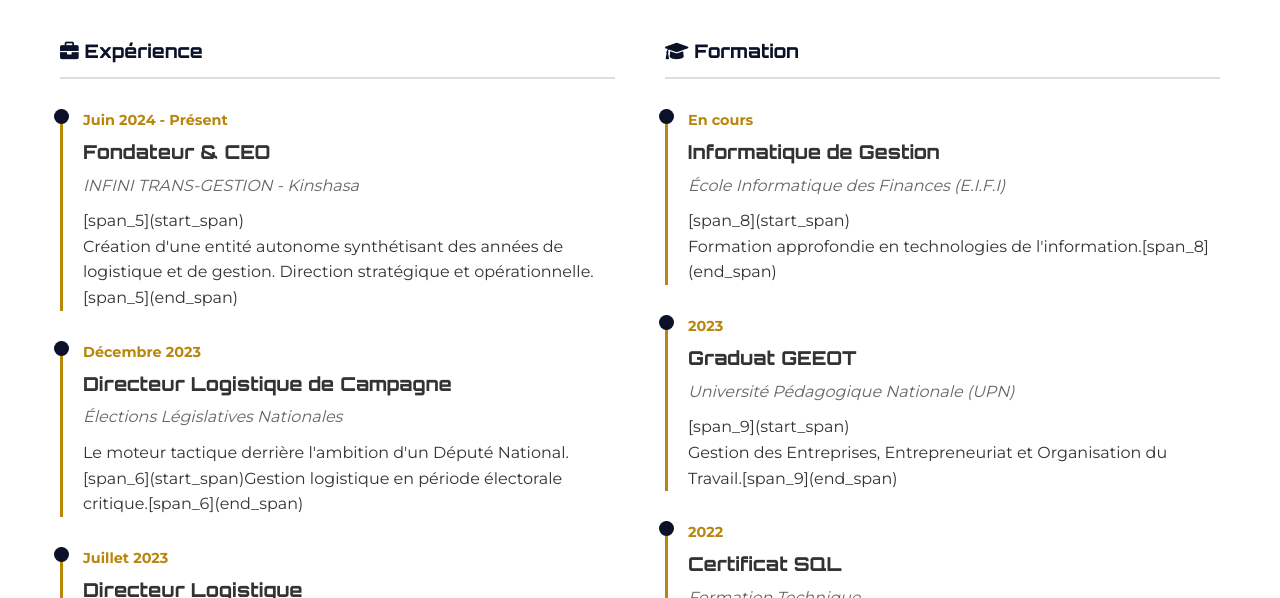
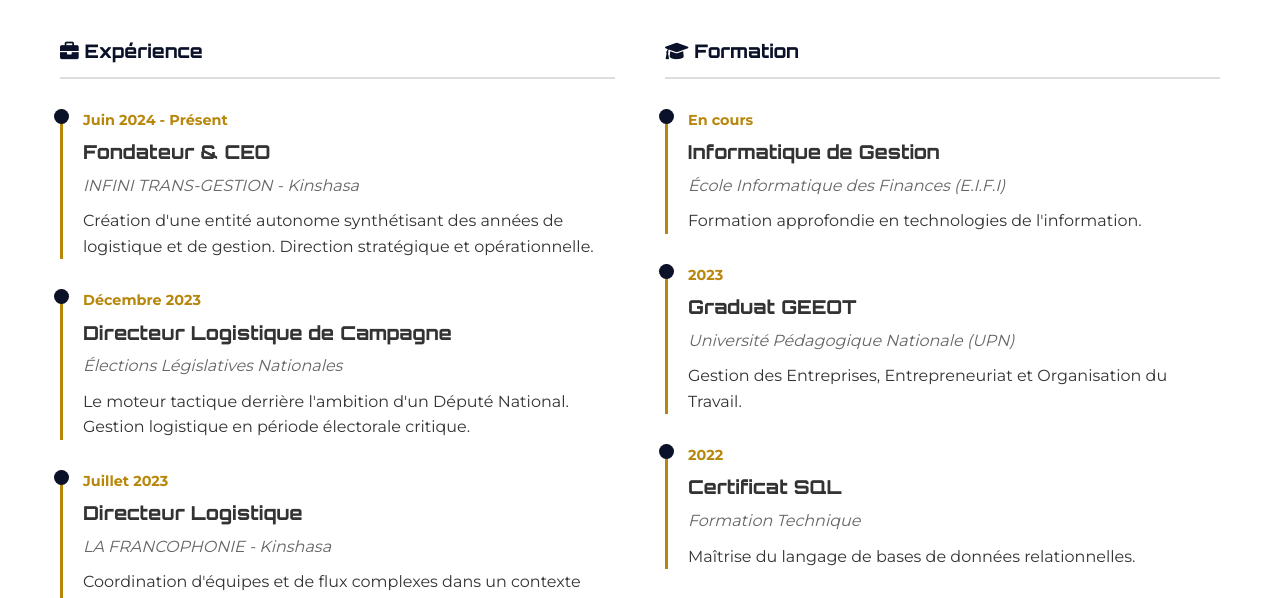
Before and after one commit to infinirdc/INFINIRDC, a plain HTML site: page portfolio.html in a window 1280 px wide. Shown: the part 202-800 px from the top of the page. Drawn offline with Linux system fonts and the light colour scheme.

Commit message:
Update portfolio.html

```diff
--- a/portfolio.html
+++ b/portfolio.html
@@ -36,21 +36,21 @@
                             <span class="timeline-date">Juin 2024 - Présent</span>
                             <h4 class="timeline-title">Fondateur & CEO</h4>
                             <span class="timeline-place">INFINI TRANS-GESTION - Kinshasa</span>
-                            [span_5](start_span)<p>Création d'une entité autonome synthétisant des années de logistique et de gestion. Direction stratégique et opérationnelle.[span_5](end_span)</p>
+                            <p>Création d'une entité autonome synthétisant des années de logistique et de gestion. Direction stratégique et opérationnelle.</p>
                         </div>
 
                         <div class="timeline-item">
                             <span class="timeline-date">Décembre 2023</span>
                             <h4 class="timeline-title">Directeur Logistique de Campagne</h4>
                             <span class="timeline-place">Élections Législatives Nationales</span>
-                            <p>Le moteur tactique derrière l'ambition d'un Député National. [span_6](start_span)Gestion logistique en période électorale critique.[span_6](end_span)</p>
+                            <p>Le moteur tactique derrière l'ambition d'un Député National. Gestion logistique en période électorale critique.</p>
                         </div>
 
                         <div class="timeline-item">
                             <span class="timeline-date">Juillet 2023</span>
                             <h4 class="timeline-title">Directeur Logistique</h4>
                             <span class="timeline-place">LA FRANCOPHONIE - Kinshasa</span>
-                            [span_7](start_span)<p>Coordination d'équipes et de flux complexes dans un contexte international exigeant zéro défaut et une réactivité immédiate.[span_7](end_span)</p>
+                           <p>Coordination d'équipes et de flux complexes dans un contexte international exigeant zéro défaut et une réactivité immédiate.</p>
                         </div>
                     </div>
 
@@ -63,21 +63,21 @@
                             <span class="timeline-date">En cours</span>
                             <h4 class="timeline-title">Informatique de Gestion</h4>
                             <span class="timeline-place">École Informatique des Finances (E.I.F.I)</span>
-                            [span_8](start_span)<p>Formation approfondie en technologies de l'information.[span_8](end_span)</p>
+                            <p>Formation approfondie en technologies de l'information.</p>
                         </div>
 
                         <div class="timeline-item">
                             <span class="timeline-date">2023</span>
                             <h4 class="timeline-title">Graduat GEEOT</h4>
                             <span class="timeline-place">Université Pédagogique Nationale (UPN)</span>
-                            [span_9](start_span)<p>Gestion des Entreprises, Entrepreneuriat et Organisation du Travail.[span_9](end_span)</p>
+            <p>Gestion des Entreprises, Entrepreneuriat et Organisation du Travail.</p>
                         </div>
 
                         <div class="timeline-item">
                             <span class="timeline-date">2022</span>
                             <h4 class="timeline-title">Certificat SQL</h4>
                             <span class="timeline-place">Formation Technique</span>
-                            [span_10](start_span)<p>Maîtrise du langage de bases de données relationnelles.[span_10](end_span)</p>
+                            <p>Maîtrise du langage de bases de données relationnelles.</p>
                         </div>
                     </div>
                 </div>
```
